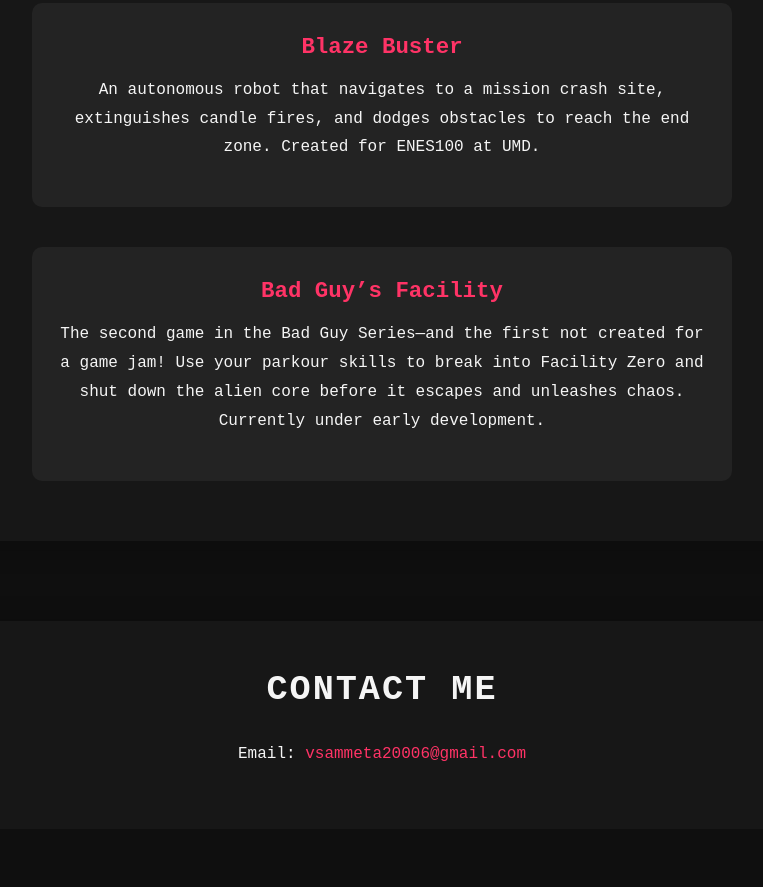
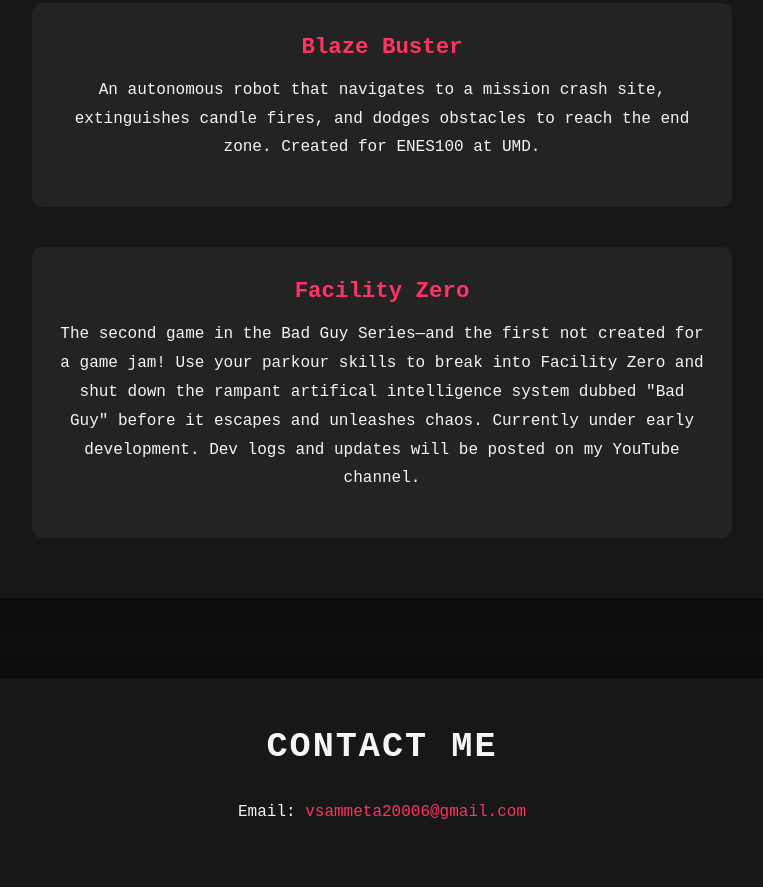
Before and after one commit to oolio151/personal-site, a plain HTML site: page about.html in a window 1280 px wide. Shown: the part 1353-2240 px from the top of the page, without its empty margins (258-1021 px from the left). Before the commit the page ends 2182 px from the top, so only its background shows below. Drawn offline with Linux system fonts and the light colour scheme.

Commit message:
fz updates

```diff
--- a/about.html
+++ b/about.html
@@ -43,11 +43,11 @@
                 obstacles to reach the end zone. Created for ENES100 at UMD.</p>
         </a>
 
-        <a href="#" target="_blank" class="project">
-            <h2>Bad Guy’s Facility</h2>
+        <a href="https://www.youtube.com/@oolio1" target="_blank" class="project">
+            <h2>Facility Zero</h2>
             <p>The second game in the Bad Guy Series—and the first not created for a game jam! Use your parkour skills
-                to break into Facility Zero and shut down the alien core before it escapes and unleashes chaos.
-                Currently under early development.</p>
+                to break into Facility Zero and shut down the rampant artifical intelligence system dubbed "Bad Guy" before it escapes and unleashes chaos.
+                Currently under early development. Dev logs and updates will be posted on my YouTube channel.</p>
         </a>
     </div>
 
```
